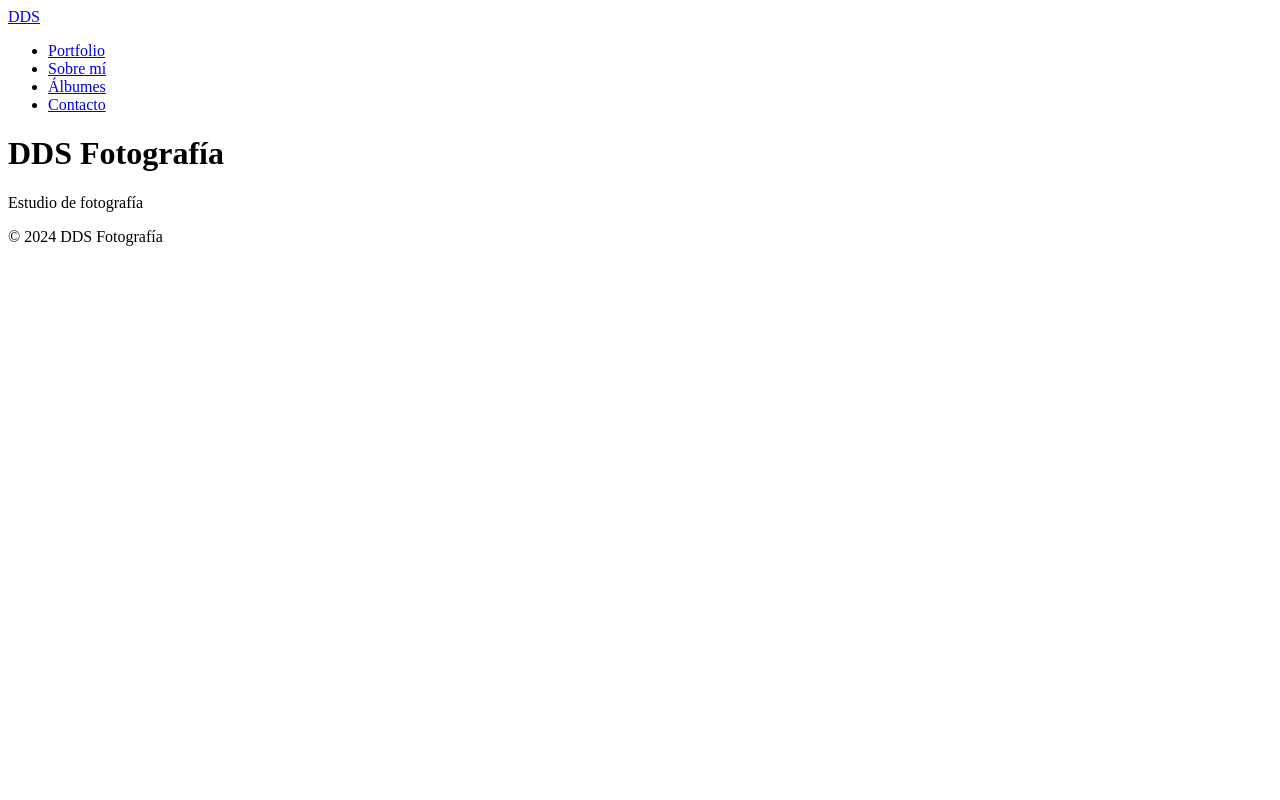
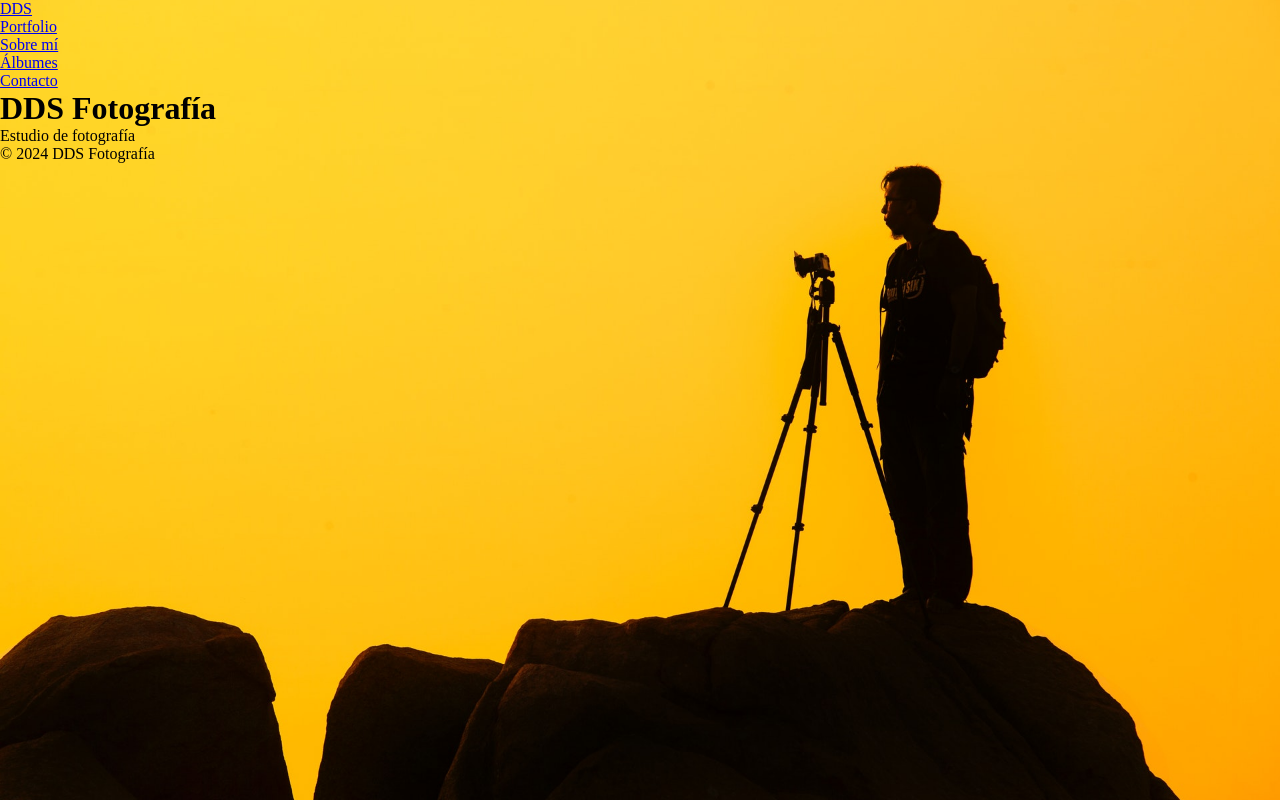
Before and after one commit to cristiandds/Fotograf-a-dds---portada, a plain HTML site: page index.html in a window 1280 px wide. Drawn offline with Linux system fonts and the light colour scheme.

Commit message:
agregue hoja de estilos generales y fondo

```diff
--- a/index.html
+++ b/index.html
@@ -3,6 +3,7 @@
 <head>
     <meta charset="UTF-8">
     <meta name="viewport" content="width=device-width, initial-scale=1.0">
+    <link rel="stylesheet" href="style.css">
     <title>Estudio de fotografía</title>
 </head>
 <body>
--- /dev/null
+++ b/style.css
@@ -0,0 +1,12 @@
+*{
+    margin: 0;
+    padding: 0;
+    box-sizing: border-box;
+}
+
+body{
+    background-image: url(img/fondo.jpg);
+    background-attachment: fixed;
+    background-size: cover;
+    background-position: center center;
+}
```
